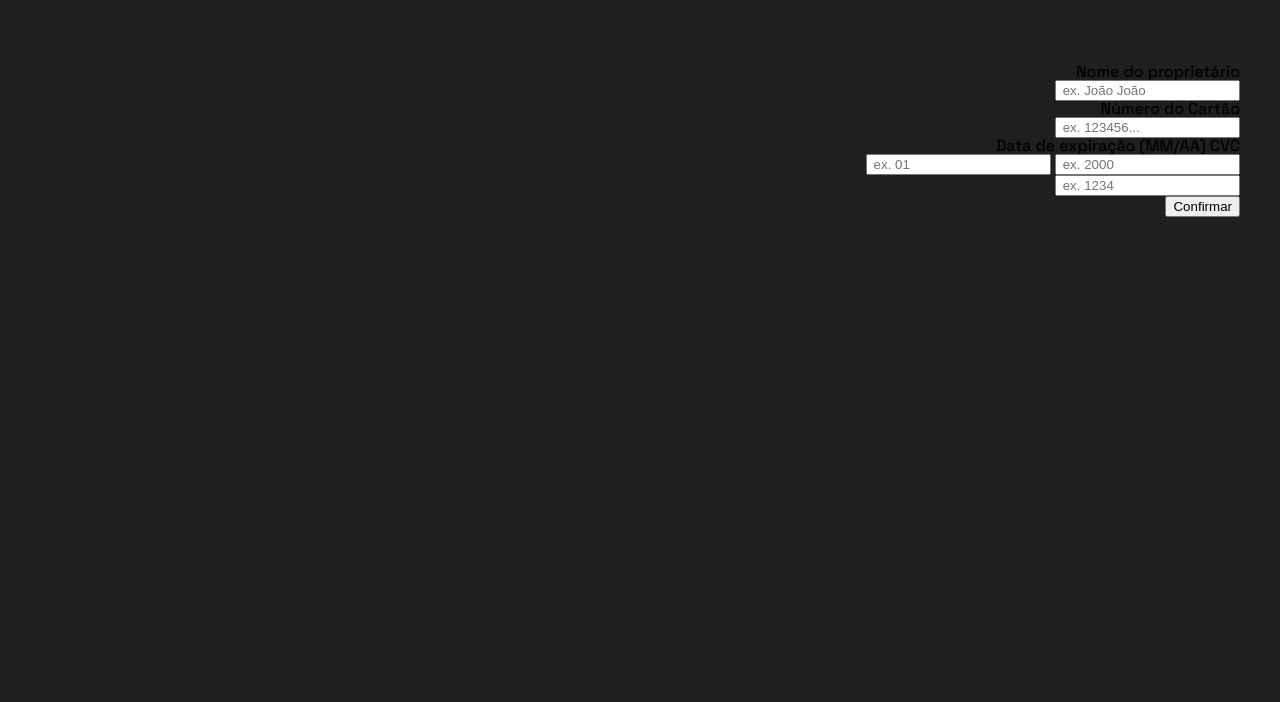
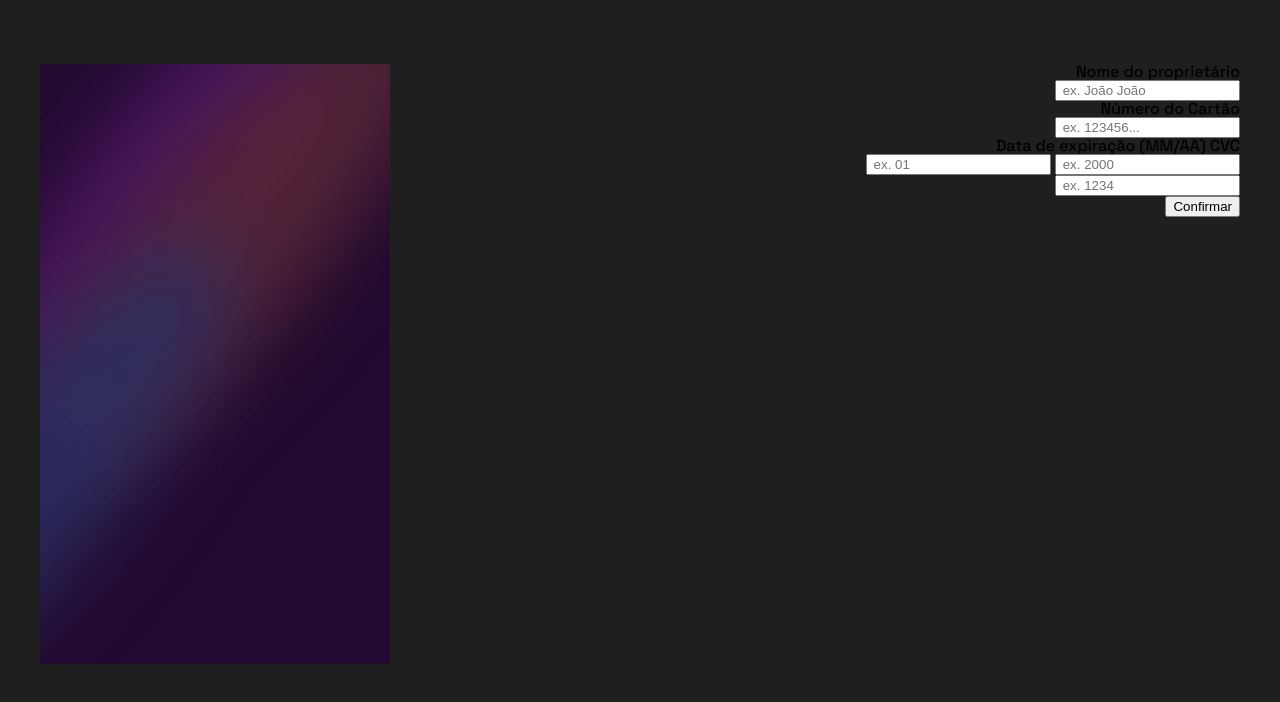
Before and after one commit to Rafasennin/Cart-o-interativo, a plain HTML site: page index.html in a window 1280 px wide. Drawn offline with Linux system fonts and the light colour scheme.

Commit message:
fix image

```diff
--- a/style.css
+++ b/style.css
@@ -25,7 +25,7 @@ body{
     height: 600px;
     margin: 4em auto;
     text-align: right;
-    background-image: url(/Projeto_mentoria_2/images/bg-main-desktop.png);
+    background-image: url(images/bg-main-desktop.png);
     background-repeat: no-repeat;
     background-size: 350px;
 
```
